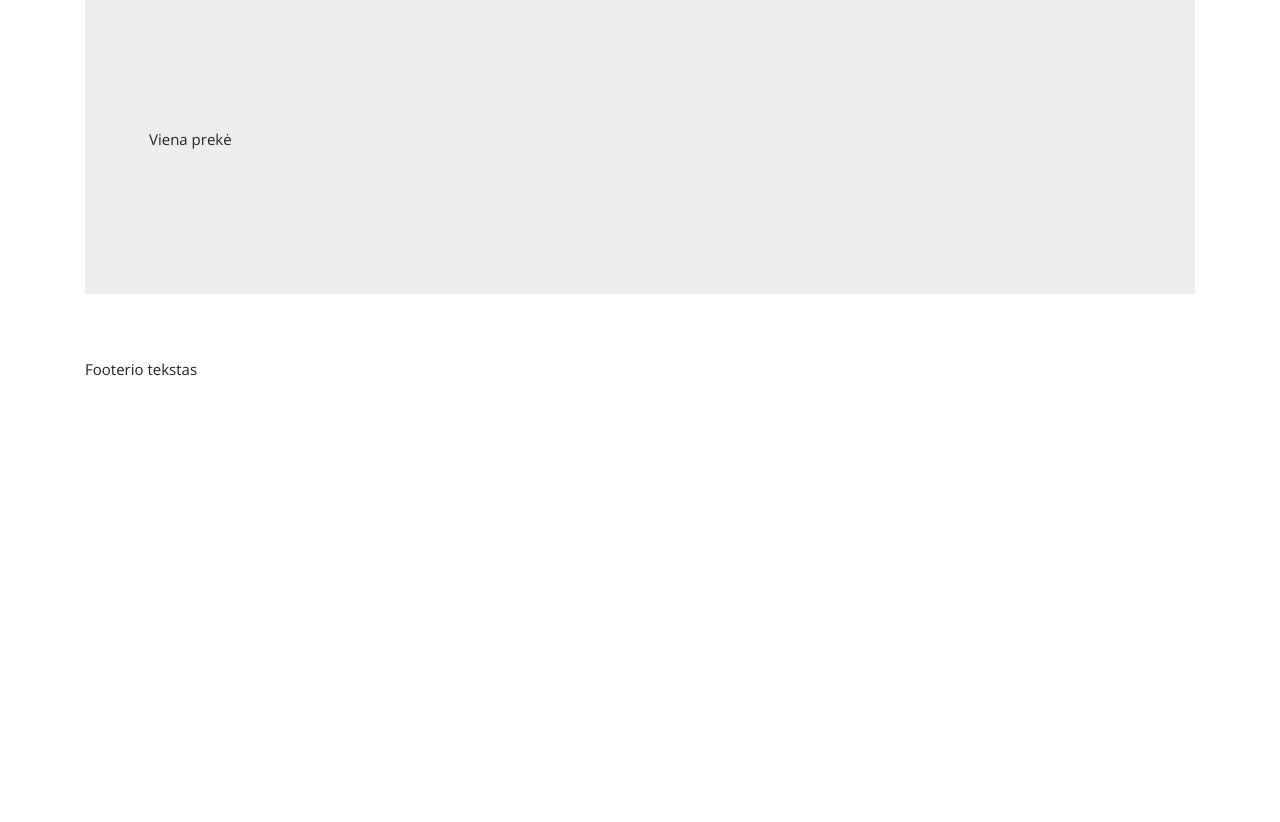
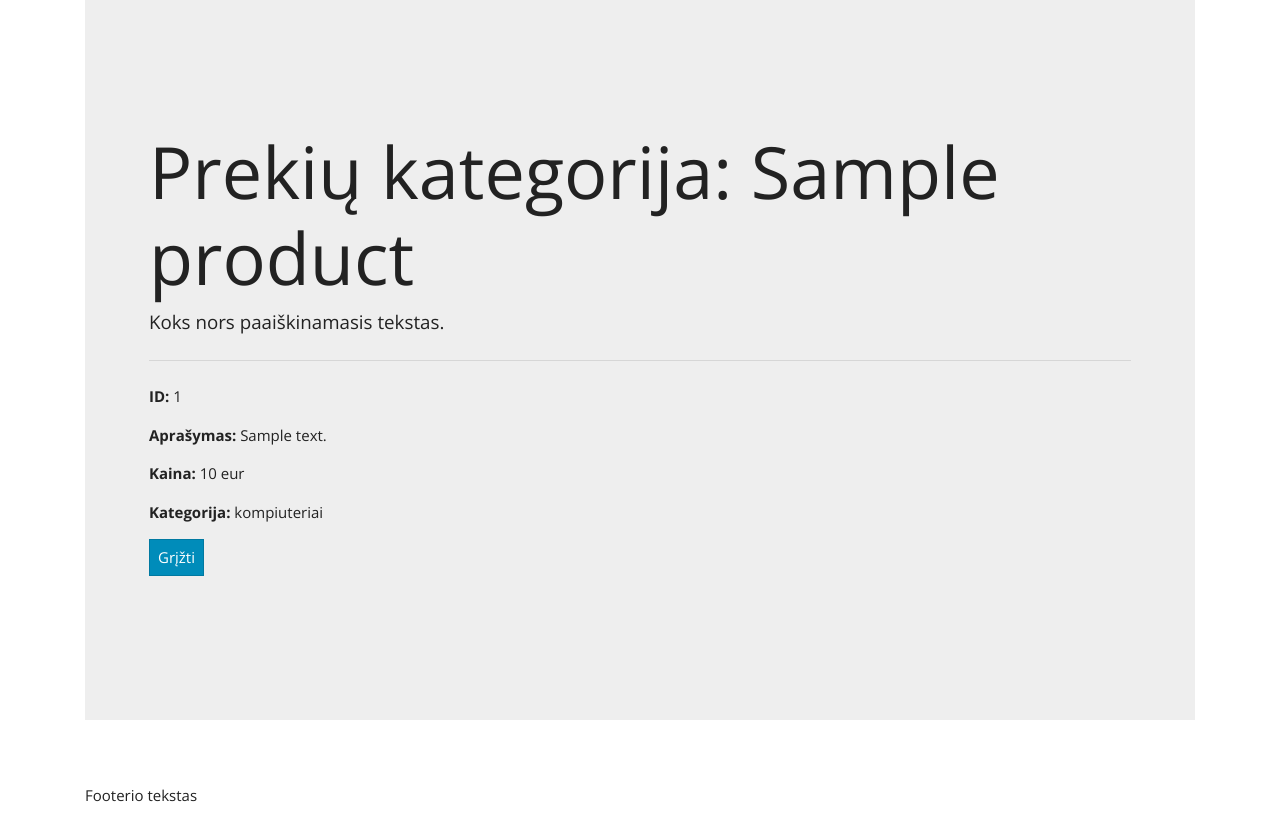
Before and after one commit to kaunas163/eshop-php-demo, a PHP site: page /eshop-demo/views/admin/products/view.php?id=1 in a window 1280 px wide. Shown: the part 55-877 px from the top of the page. Before the commit the page ends 431 px from the top, so only its background shows below. Run offline with PHP 8.4, Linux system fonts and the light colour scheme; data comes from the database, SQL or seed files in the repository; tables that the repository leaves empty hold one stand-in row (values such as "Sample post").

Commit message:
admin can view each product individually

```diff
--- a/views/admin/products/view.php
+++ b/views/admin/products/view.php
@@ -1,5 +1,32 @@
 <?php include("../../../header.php"); ?>
 
-<p>Viena prekė</p>
+<?php
+
+    $id = $_GET['id'];
+    $sql = "SELECT products.id, products.title, products.description, products.price, products.category_id, categories.title AS category
+            FROM products
+            LEFT JOIN categories ON products.category_id = categories.id
+            WHERE products.id=$id";
+    $result = $conn->query($sql);
+
+    if ($result->num_rows > 0) {
+        $product = $result->fetch_assoc();
+        ?>
+            <h1 class="display-3">Prekių kategorija: <?php echo $product['title']; ?></h1>
+            <p class="lead">Koks nors paaiškinamasis tekstas.</p>
+            <hr class="my-4">
+
+            <p><strong>ID:</strong> <?php echo $product['id']; ?></p>
+            <p><strong>Aprašymas:</strong> <?php echo $product['description']; ?></p>
+            <p><strong>Kaina:</strong> <?php echo $product['price']; ?> eur</p>
+            <p><strong>Kategorija:</strong> <?php echo $product['category']; ?></p>
+            <p><a href="index.php" class="btn btn-primary">Grįžti</a></p>
+        <?php
+    } else {
+        header("Location: ../../not-found.php");
+    }
+
+?>
+
 
 <?php include("../../../footer.php"); ?>
```
